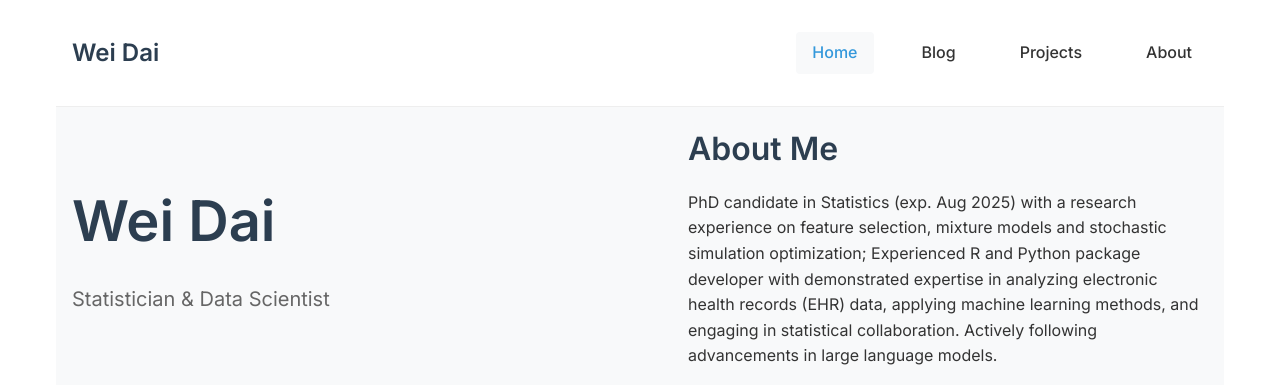
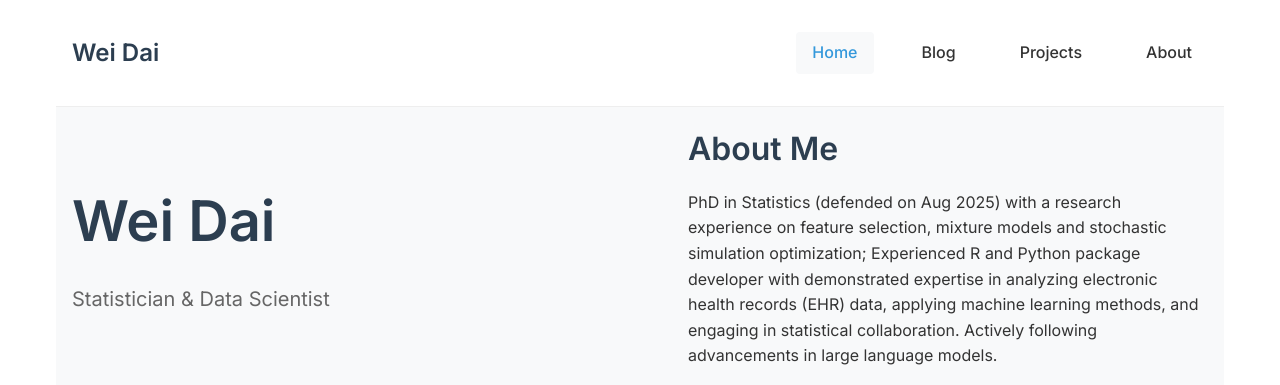
Before and after one commit to wdai0/wdai0.github.io, a Jekyll site: the page built from index.html, in a window 1280 px wide and 900 px high. Shown: the top 385 px of the window. Built offline with Jekyll 4.4.1, drawn with Linux system fonts in a browser that asks for light colours.

Commit message:
Revise personal introduction in index.html

```diff
--- a/index.html
+++ b/index.html
@@ -11,7 +11,7 @@ title: Home
 
     <section class="about">
         <h2>About Me</h2>
-        <p></p>PhD candidate in Statistics (exp. Aug 2025) with a research experience on feature selection, mixture models and
+        <p></p>PhD in Statistics (defended on Aug 2025) with a research experience on feature selection, mixture models and
         stochastic simulation optimization; Experienced R and Python package developer with demonstrated expertise in
         analyzing electronic health records (EHR) data, applying machine learning methods, and engaging in statistical
         collaboration. Actively following advancements in large language models.</p>
```
